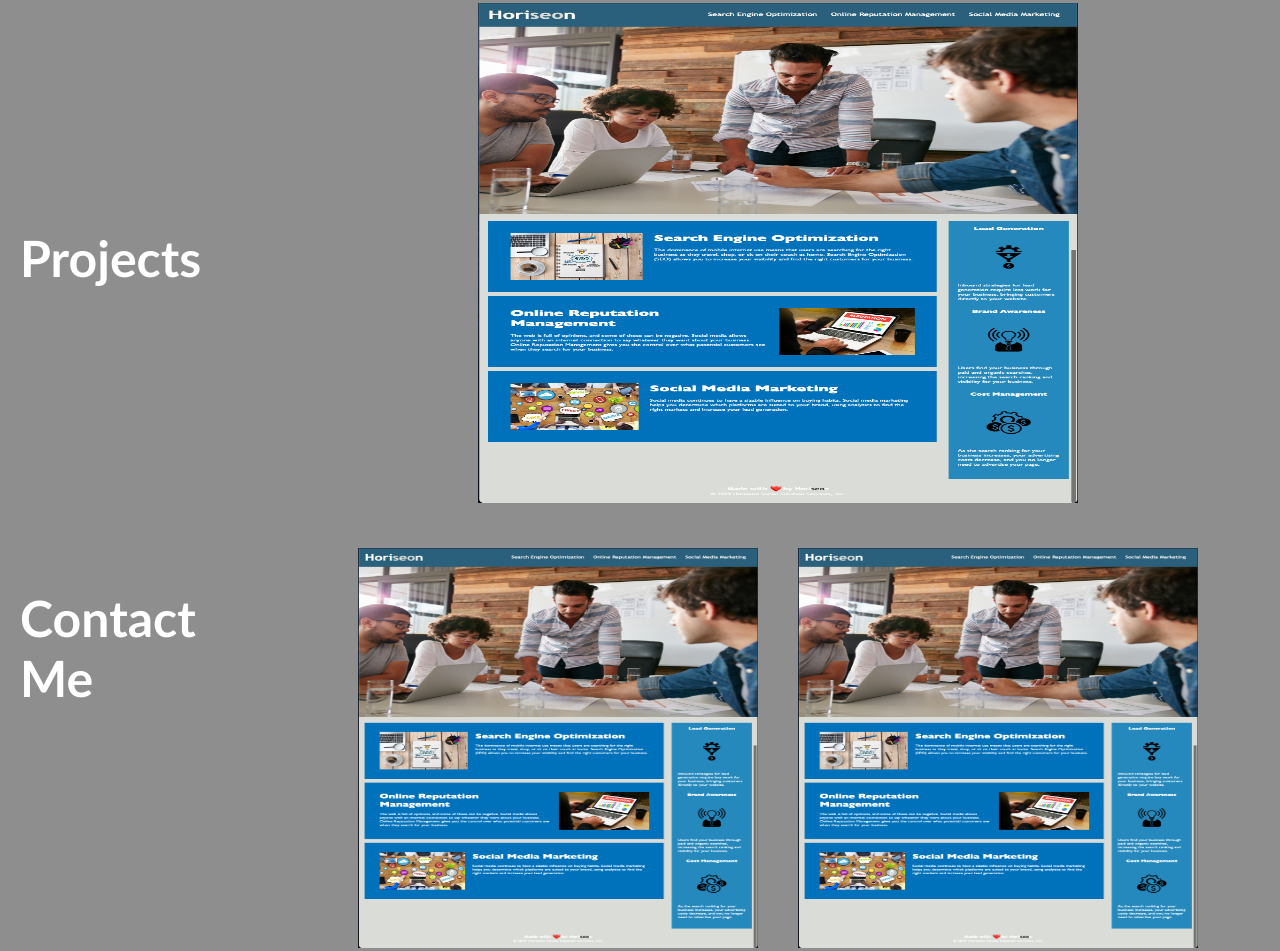
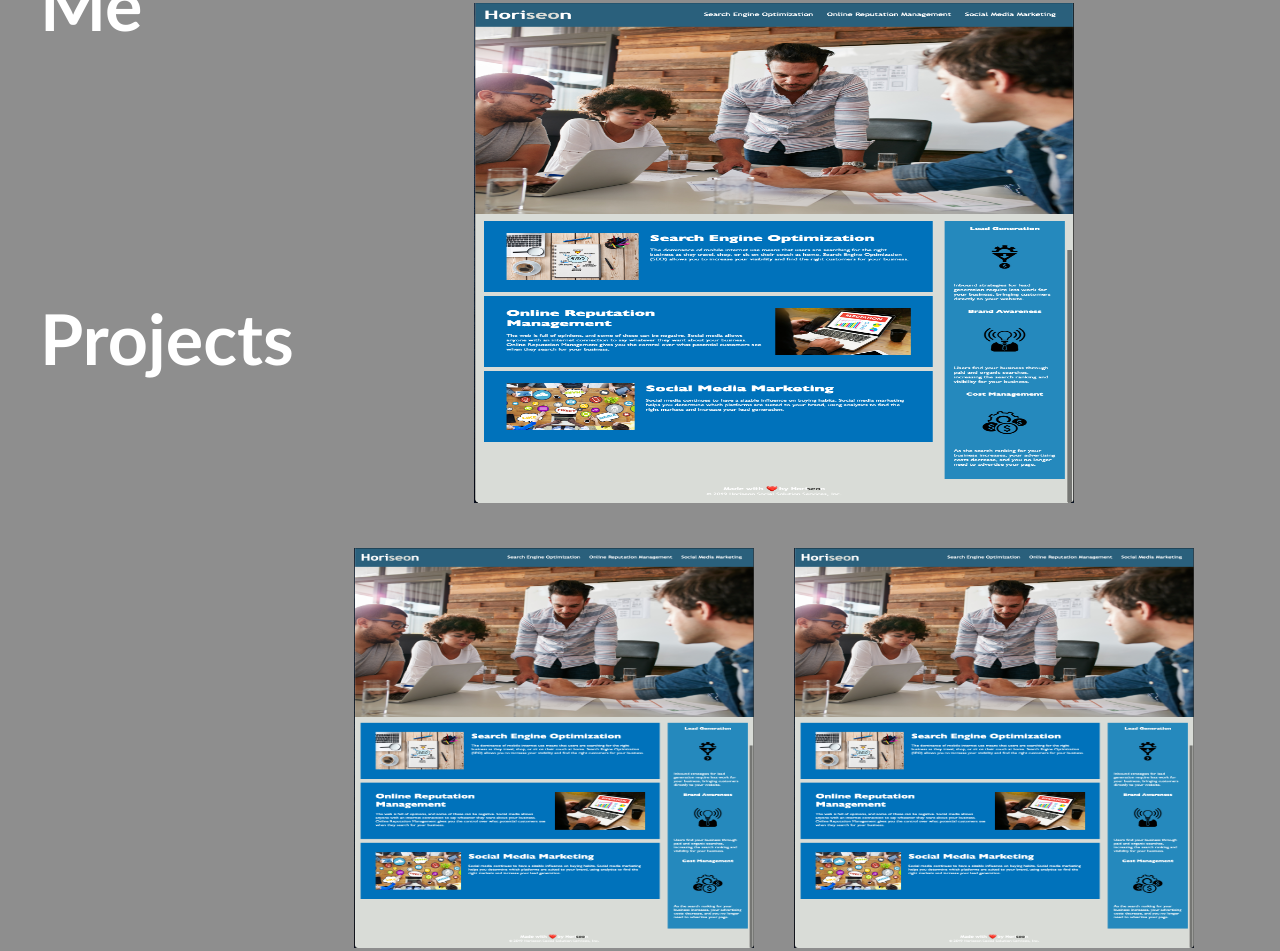
Before and after one commit to Klgibsonjr/ken-gibson-portfolio, a plain HTML site: page index.html in a window 1280 px wide. Shown: the part 362-1313 px from the top of the page. Drawn offline with Linux system fonts and the light colour scheme.

Commit message:
more css adjustments for project section

```diff
--- a/assets/css/style.css
+++ b/assets/css/style.css
@@ -63,9 +63,10 @@ span {
   padding-top: 50px;
 }
 
-.aside {
+.aside-heading {
   display: flex;
   flex-direction: column;
+  width: 20%;
   height: 100%;
   margin-right: 20px;
   padding: 20px;
@@ -73,22 +74,22 @@ span {
 
 .about-me-heading {
   /* align-self: right; */
-  font-size: 50px;
+  font-size: 70px;
   font-weight: bolder;
   margin-right: 60px;
 }
 
 .projects-heading {
-  font-size: 50px;
+  font-size: 70px;
   font-weight: bolder;
   margin-top: 250px;
 }
 
 .contact-me-heading {
-  font-size: 50px;
+  font-size: 70px;
   font-weight: bolder;
-  margin-top: 300px;
-  margin-right: 100px;
+  margin-top: 600px;
+  margin-right: 20px;
   margin-bottom: 50px;
 }
 
@@ -96,6 +97,10 @@ span {
   display: flex;
   height: 100%;
   margin: 20px;
+}
+
+.content {
+  width: 80%;
 }
 
 .phone {
```
